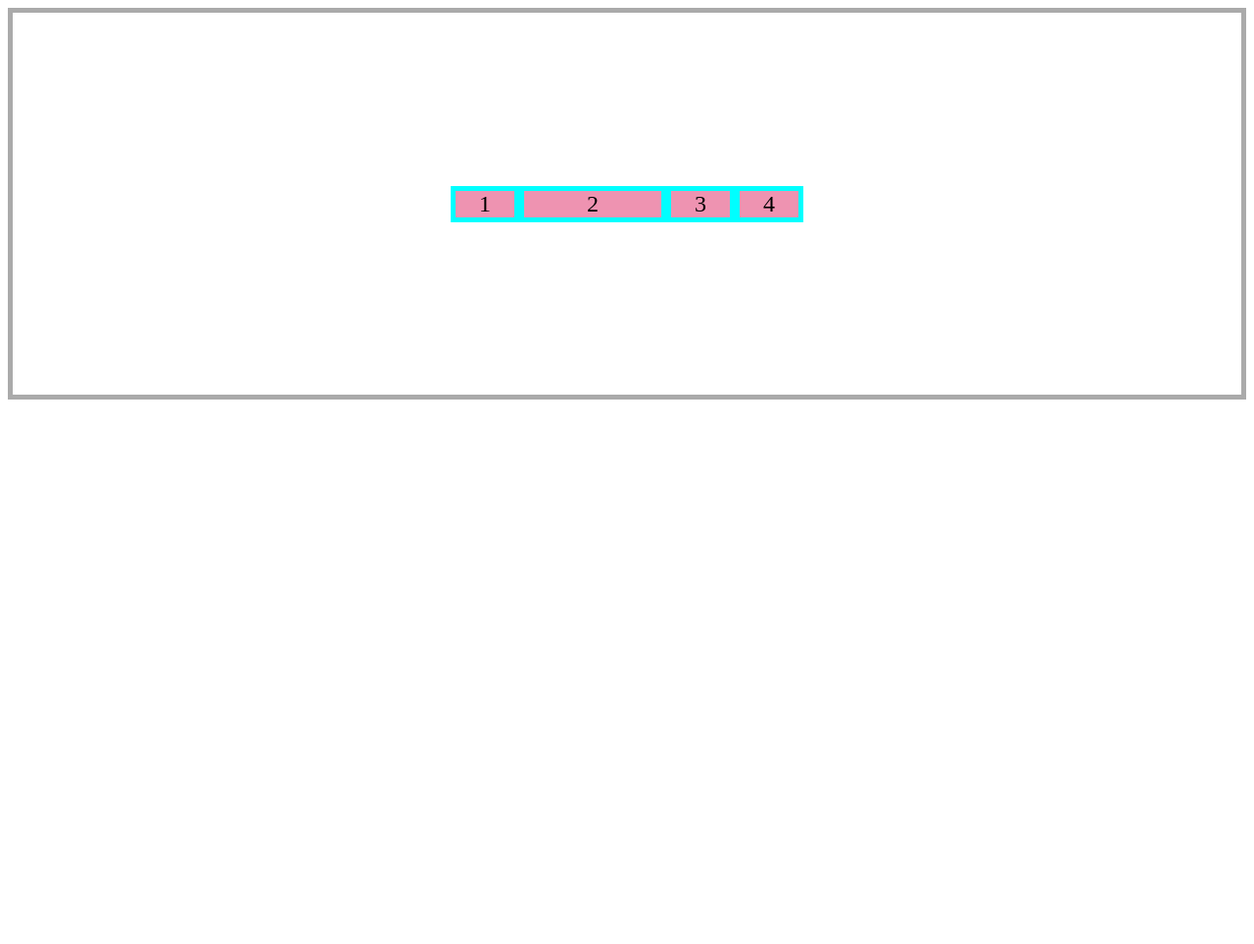
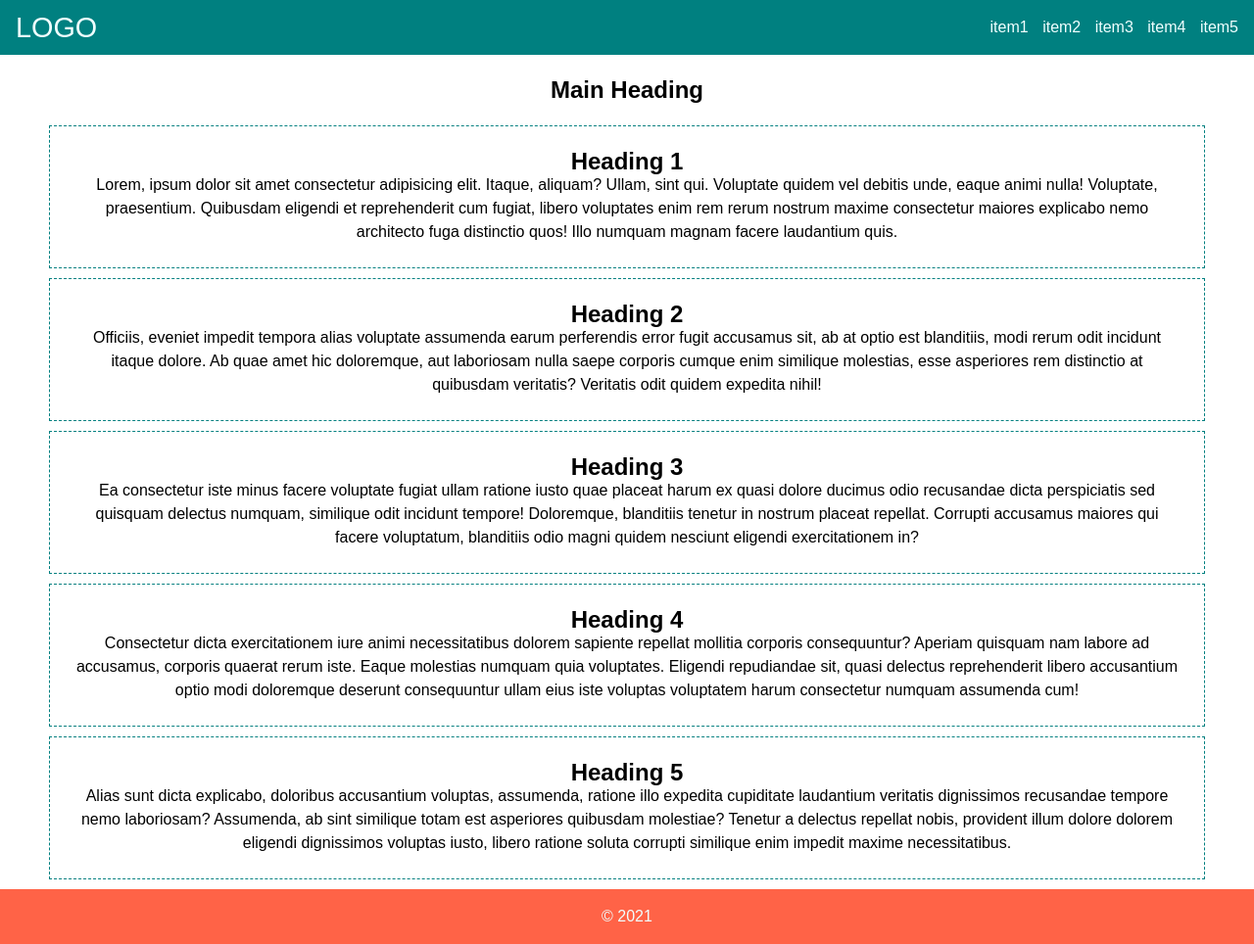
Before and after one commit to Elena-Senicheva/fm_flex, a plain HTML site: page index.html in a window 1280 px wide. Shown: the whole page at 98% size. Before the commit the page ends 800 px from the top, so only its background shows below. Drawn offline with Linux system fonts and the light colour scheme.

Commit message:
add first flex page

```diff
--- a/assets/css/style.css
+++ b/assets/css/style.css
@@ -1,35 +1,59 @@
-*{
+* {
   box-sizing: border-box;
+  margin: 0;
+  padding: 0;
 }
-.container{
-  border:5px solid #aaa
+body {
+  font-family: sans-serif;
+  font-size: 16px;
+  line-height: 1.5em;
 }
-.item{
-  /* max-width: 100px; */
-  width: 70px;
- /*  min-width: 60px; */
-  /* height: 50px; */
-  border: 5px solid #0ff;
-  background-color: rgb(238, 147, 177);
-  font-size: 1.5em;
+.wrapper {
+  min-height: 100vh;
+  display: flex;
+  flex-direction: column;
+}
+ul.list {
+  list-style: none;
+}
+li.list-item {
+  display: inline-block;
+  margin-left: 10px;
+}
+a.link {
+  color: inherit;
+  text-decoration: none;
+}
+.header {
+  display: flex;
+  justify-content: space-between;
+  align-items: center;
+  padding: 1em;
+  background-color: teal;
+  color: azure;
+}
+.logo {
+  font-size: 1.8em;
+  text-transform: uppercase;
+}
+.main {
+  flex: 1;
+  max-width: 1200px;
+  margin: auto;
   text-align: center;
 }
-.flex-parent{
-  display: flex;
-  min-height: 50vh;
+.main-heading {
+  margin: 1em;
+}
+.main-article {
+  margin: 10px;
+  padding: 1.5em;
+  border: 1px dashed teal;
+}
 
-  flex-direction:row;
-  flex-wrap: wrap;
-  /* flex-flow: row wrap; */
-
-  justify-content: center;
-  align-items:center;
-
-  /* align-content: space-between; */
-
+.footer {
+  padding: 1em;
+  background-color: tomato;
+  color: azure;
+  text-align: center;
 }
-.flex-child{
- /*  order:1;
- align-self: stretch; */
- flex-basis: 150px;
-}
--- a/index.html
+++ b/index.html
@@ -1,34 +1,61 @@
 <!DOCTYPE html>
 <html lang="en">
   <head>
-  <meta charset="UTF-8">
-  <meta http-equiv="X-UA-Compatible" content="IE=edge">
-  <meta name="viewport" content="width=device-width, initial-scale=1.0">
+    <meta charset="UTF-8" />
+    <meta http-equiv="X-UA-Compatible" content="IE=edge" />
+    <meta name="viewport" content="width=device-width, initial-scale=1.0" />
     <title>Flex</title>
-  <link rel="stylesheet" href="./assets/css/style.css">
+    <link rel="stylesheet" href="./assets/css/style.css" />
   </head>
   <body>
-  <div class="container flex-parent">
-    <div class="item">1</div>
-    <div class="item flex-child">2</div>
-    <div class="item">3</div>
-    <div class="item">4</div>
-    <!-- <div class="item">5</div>
-    <div class="item">6</div>
-    <div class="item">7</div>
-    <div class="item">8</div>
-    <div class="item">9</div>
-    <div class="item">10</div>
-    <div class="item">11</div>
-    <div class="item">12</div>
-    <div class="item">13</div>
-    <div class="item">14</div>
-    <div class="item">15</div>
-    <div class="item">16</div>
-    <div class="item">17</div>
-    <div class="item">18</div>
-    <div class="item">19</div>
-    <div class="item">20</div> -->
+    <div class="wrapper">
+      <header class="header">
+        <div class="logo">logo</div>
+        <nav>
+          <ul class="list">
+            <li class="list-item"><a href="#" class="link">item1</a></li>
+            <li class="list-item"><a href="#" class="link">item2</a></li>
+            <li class="list-item"><a href="#" class="link">item3</a></li>
+            <li class="list-item"><a href="#" class="link">item4</a></li>
+            <li class="list-item"><a href="#" class="link">item5</a></li>
+          </ul>
+        </nav>
+      </header>
+      <main class="main">
+        <section class="main-section">
+          <h1 class="main-heading">Main Heading</h1>
+          <article class="main-article">
+            <h2 class="heading">Heading 1</h2>
+            <p>
+              Lorem, ipsum dolor sit amet consectetur adipisicing elit. Itaque,
+              aliquam? Ullam, sint qui. Voluptate quidem vel debitis unde, eaque
+              animi nulla! Voluptate, praesentium. Quibusdam eligendi et
+              reprehenderit cum fugiat, libero voluptates enim rem rerum nostrum
+              maxime consectetur maiores explicabo nemo architecto fuga
+              distinctio quos! Illo numquam magnam facere laudantium quis.
+            </p>
+          </article>
+           <article class="main-article">
+        <h2 class="heading">Heading 2</h2>
+        <p>Officiis, eveniet impedit tempora alias voluptate assumenda earum perferendis error fugit accusamus sit, ab at optio est blanditiis, modi rerum odit incidunt itaque dolore. Ab quae amet hic doloremque, aut laboriosam nulla saepe corporis cumque enim similique molestias, esse asperiores rem distinctio at quibusdam veritatis? Veritatis odit quidem expedita nihil!</p>
+      </article>
+      <article class="main-article">
+        <h2 class="heading">Heading 3</h2>
+        <p>Ea consectetur iste minus facere voluptate fugiat ullam ratione iusto quae placeat harum ex quasi dolore ducimus odio recusandae dicta perspiciatis sed quisquam delectus numquam, similique odit incidunt tempore! Doloremque, blanditiis tenetur in nostrum placeat repellat. Corrupti accusamus maiores qui facere voluptatum, blanditiis odio magni quidem nesciunt eligendi exercitationem in?</p>
+      </article>
+      <article class="main-article">
+        <h2 class="heading">Heading 4</h2>
+        <p>Consectetur dicta exercitationem iure animi necessitatibus dolorem sapiente repellat mollitia corporis consequuntur? Aperiam quisquam nam labore ad accusamus, corporis quaerat rerum iste. Eaque molestias numquam quia voluptates. Eligendi repudiandae sit, quasi delectus reprehenderit libero accusantium optio modi doloremque deserunt consequuntur ullam eius iste voluptas voluptatem harum consectetur numquam assumenda cum!</p>
+      </article>
+      <article class="main-article">
+        <h2 class="heading">Heading 5</h2>
+        <p>Alias sunt dicta explicabo, doloribus accusantium voluptas, assumenda, ratione illo expedita cupiditate laudantium veritatis dignissimos recusandae tempore nemo laboriosam? Assumenda, ab sint similique totam est asperiores quibusdam molestiae? Tenetur a delectus repellat nobis, provident illum dolore dolorem eligendi dignissimos voluptas iusto, libero ratione soluta corrupti similique enim impedit maxime necessitatibus.</p>
+      </article>
+        </section>
+      </main>
+      <footer class="footer">
+        <p>&copy; 2021</p>
+      </footer>
     </div>
   </body>
 </html>
```
Lines whose indentation alone changed are shown as unchanged.
